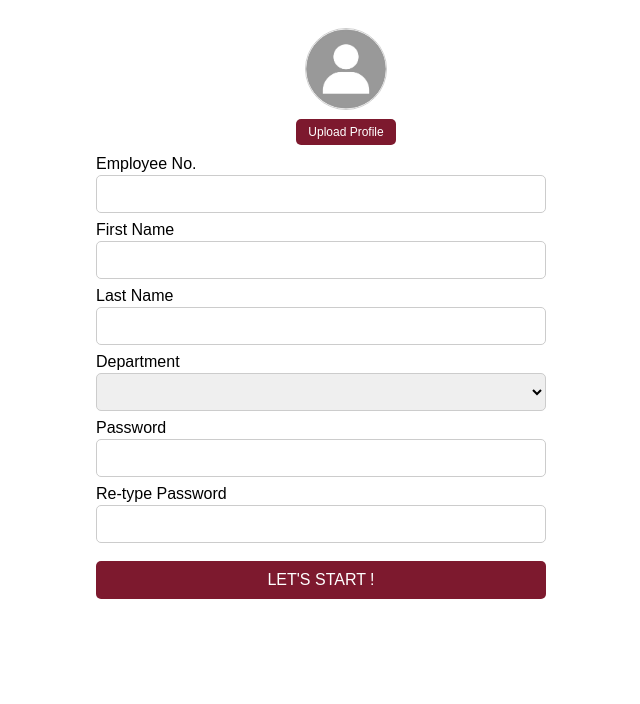
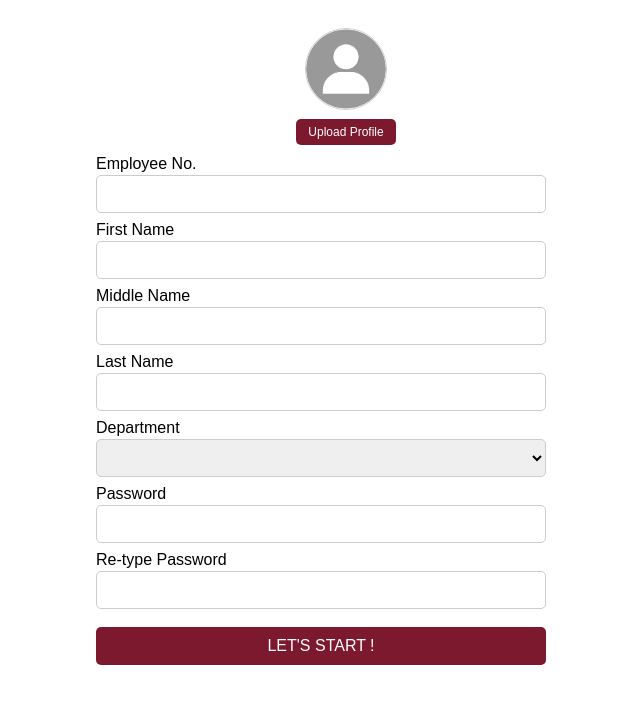
Before and after one commit to AedinJRC/WEBSITE, a PHP site: page /signup.php in a window 1280 px wide. Shown: the top 704 px of the page, without its empty margins (294-934 px from the left). Run offline with PHP 8.4, Linux system fonts and the light colour scheme; data comes from the database, SQL or seed files in the repository.

Commit message:
Aedin 4/28 Signup middlename

```diff
--- a/signup.php
+++ b/signup.php
@@ -1,4 +1,3 @@
-
 <!DOCTYPE html>
 <html lang="en">
 <head>
@@ -59,7 +58,6 @@
             margin-bottom: 8px;
         }
 
-        /* Hide the default file input */
         .signup-file-container input[type="file"] {
             width: 0.1px;
             height: 0.1px;
@@ -69,7 +67,6 @@
             z-index: -1;
         }
 
-        /* Small custom file upload button */
         .custom-file-upload {
             display: inline-block;
             padding: 6px 12px;
@@ -86,7 +83,6 @@
             background-color: #5a1121;
         }
 
-        /* Button styles */
         .signup-btn {
             background-color: #7D192E;
             color: white;
@@ -103,7 +99,6 @@
             background-color: #5a1121;
         }
 
-        /* Avatar upload */
         .signup-avatar-container {
             text-align: center;
             margin-bottom: 10px;
@@ -118,7 +113,6 @@
             margin-bottom: 5px;
         }
 
-        /* Footer links */
         .signup-footer {
             display: flex;
             justify-content: space-between;
@@ -127,7 +121,6 @@
             width: 450px;
         }
 
-        /* Error message */
         #signup-password-error {
             color: red;
             font-size: 12px;
@@ -156,6 +149,11 @@
             <div class="signup-form-group">
                 <label for="signup-first-name">First Name</label>
                 <input type="text" id="signup-first-name" name="signup_first-name" required maxlength="30">
+            </div>
+
+            <div class="signup-form-group">
+                <label for="signup-middle-name">Middle Name</label>
+                <input type="text" id="signup-middle-name" name="signup_middle-name" maxlength="30">
             </div>
 
             <div class="signup-form-group">
@@ -191,22 +189,21 @@
                 <div id="signup-password-error">Passwords do not match!</div>
             </div>
 
-
             <button type="submit" class="signup-btn" name="signup_sigbtn">LET'S START !</button>
         </form>
     </div>
+
     <?php
         if (isset($_POST['signup_sigbtn'])) {
             include 'config.php';
 
-            // Get values from the form
             $employeeid = $_POST['signup_employee-number'];
             $fname = $_POST['signup_first-name'];
+            $mname = $_POST['signup_middle-name'];
             $lname = $_POST['signup_last-name'];
             $pword = $_POST['signup_password'];
             $departmen = $_POST['signup_department'];
 
-            // Handle file upload
             if (isset($_FILES['signup_ppicture']) && $_FILES['signup_ppicture']['error'] === 0) {
                 $filename = uniqid() . "_" . basename($_FILES['signup_ppicture']['name']);
                 $target_directory = "uploads/";
@@ -217,30 +214,26 @@
                 $ppicture = "default_avatar.png";
             }
 
-            // 🟩 Start forgiving name processing
             $fnameProcessed = strtolower(str_replace(['-', ' '], '', $fname));
+            $mnameProcessed = strtolower(str_replace(['-', ' '], '', $mname));
             $lnameProcessed = strtolower(str_replace(['-', ' '], '', $lname));
-            // 🟩 End forgiving name processing
 
-            // 🟦 Start employee check with forgiving match
             $checkEmployee = "SELECT employeeid FROM employeetb
                             WHERE employeeid = ?
                             AND LOWER(REPLACE(REPLACE(fname, '-', ''), ' ', '')) = ?
+                            AND LOWER(REPLACE(REPLACE(mname, '-', ''), ' ', '')) = ?
                             AND LOWER(REPLACE(REPLACE(lname, '-', ''), ' ', '')) = ?";
             $stmtEmp = $conn->prepare($checkEmployee);
-            $stmtEmp->bind_param("sss", $employeeid, $fnameProcessed, $lnameProcessed);
+            $stmtEmp->bind_param("ssss", $employeeid, $fnameProcessed, $mnameProcessed, $lnameProcessed);
             $stmtEmp->execute();
             $stmtEmp->store_result();
-            // 🟦 End employee check
 
             if ($stmtEmp->num_rows == 0) {
-                // Employee not found — show JavaScript alert
                 echo "<script>
-                    alert('Employee not found in records! Please check your Employee Number, First Name, and Last Name.');
+                    alert('Employee not found in records! Please check your Employee Number, First Name, Middle Name, and Last Name.');
                     window.history.back();
                 </script>";
             } else {
-                // Employee exists — check if already registered in usertb
                 $checkUser = "SELECT employeeid FROM usertb WHERE employeeid = ?";
                 $stmtUser = $conn->prepare($checkUser);
                 $stmtUser->bind_param("s", $employeeid);
@@ -253,7 +246,6 @@
                         window.location.href = 'index.php?log=a';
                     </script>";
                 } else {
-                    // Insert into usertb
                     $insertUser = "INSERT INTO usertb (employeeid, ppicture, fname, lname, pword, department)
                                 VALUES (?, ?, ?, ?, ?, ?)";
                     $stmtInsert = $conn->prepare($insertUser);
@@ -281,6 +273,7 @@
             $conn->close();
         }
     ?>
+
     <script>
         function signupPreviewImage(input) {
             const preview = document.getElementById('signup-preview');
```
Lines whose indentation alone changed are shown as unchanged.
